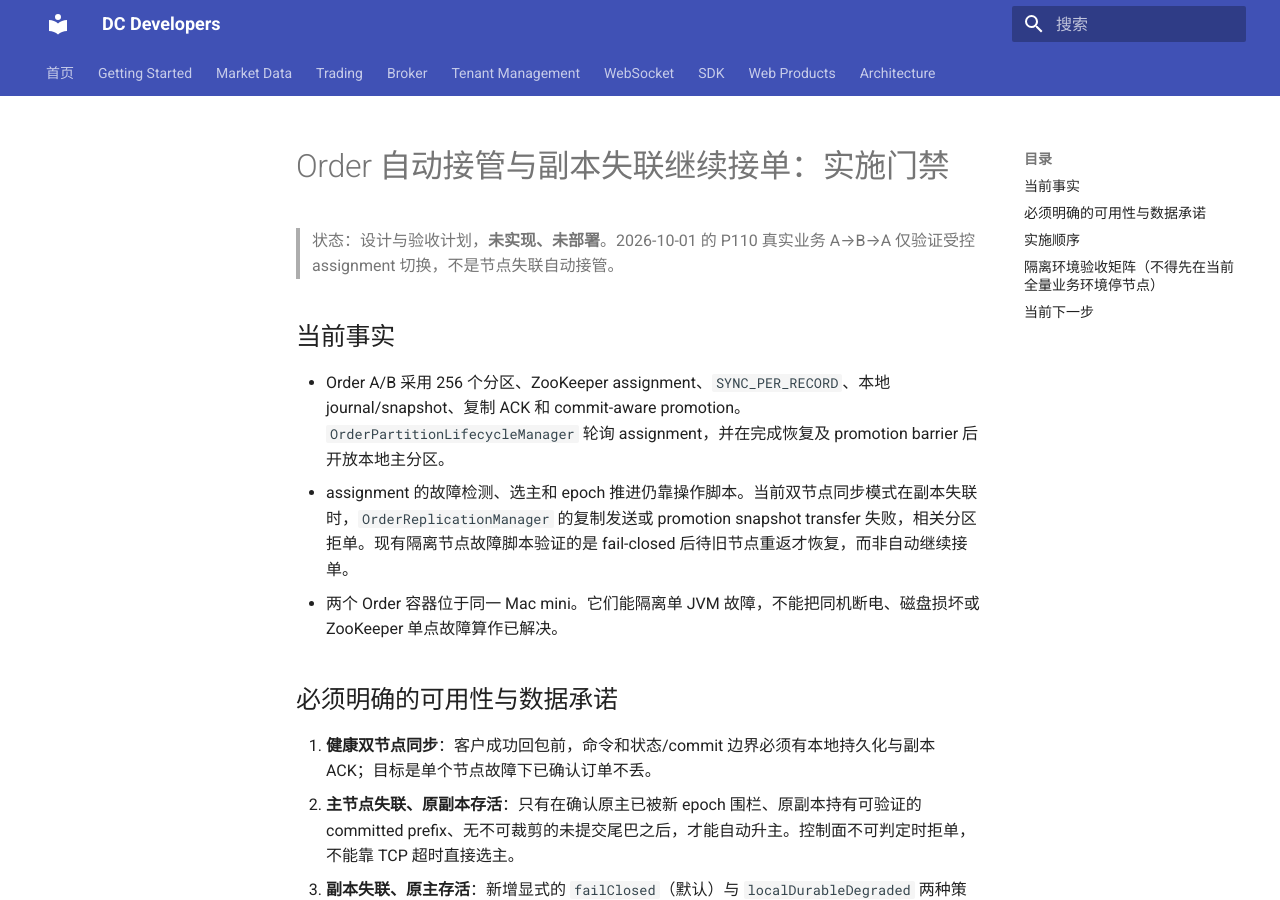
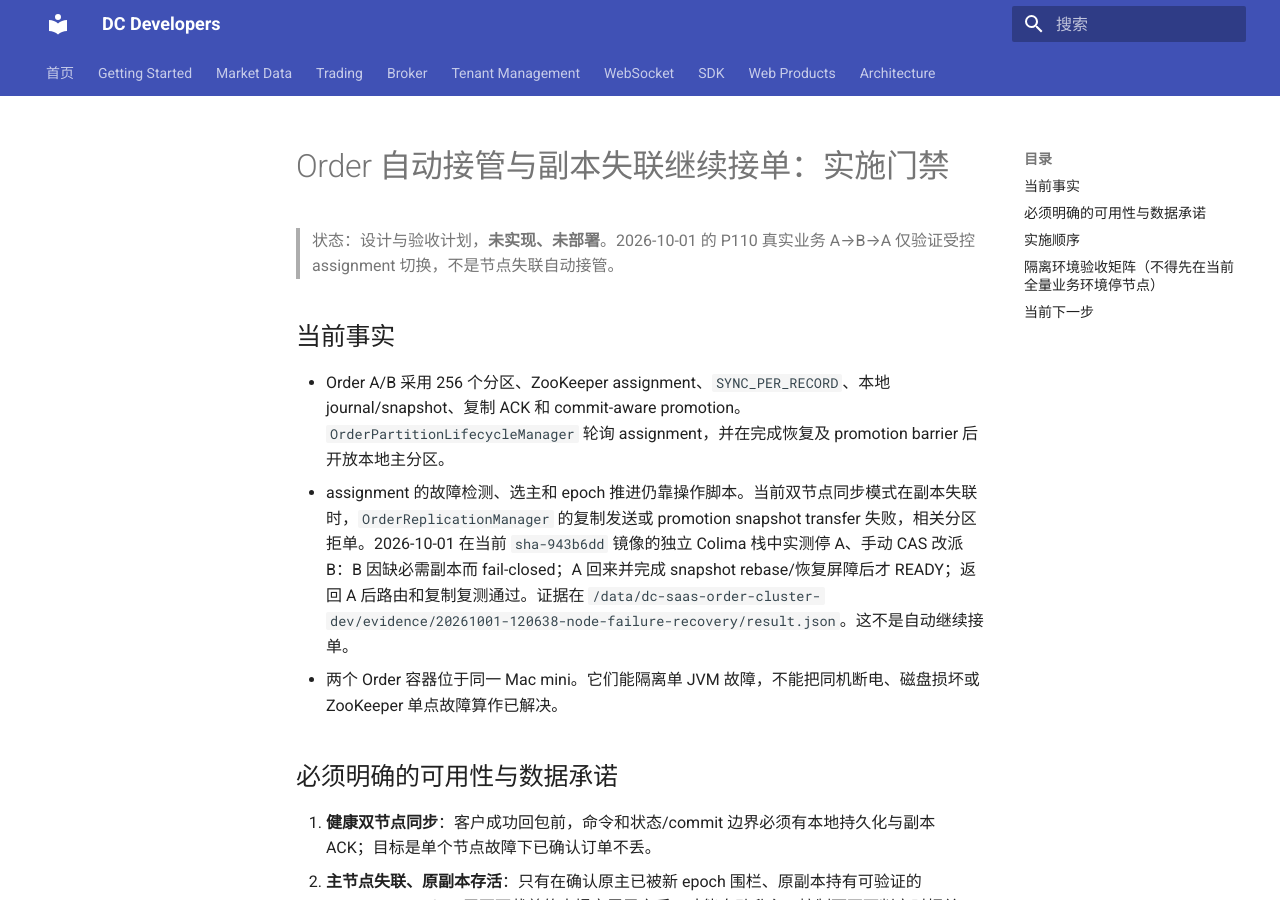
Before and after one commit to bliplink/dc-quant-deploy, an MkDocs documentation site: the page built from docs/ORDER_AUTOMATIC_FAILOVER_DESIGN_20261001.zh-CN.md, in a window 1280 px wide and 900 px high. Built offline with MkDocs 1.6.1 and Material for MkDocs 9.7.7, drawn with Linux system fonts in a browser that asks for light colours; some of the changed text lies outside the part shown.

Commit message:
test(deploy): verify isolated Order node loss on current images

```diff
--- a/docs/ORDER_AUTOMATIC_FAILOVER_DESIGN_20261001.zh-CN.md
+++ b/docs/ORDER_AUTOMATIC_FAILOVER_DESIGN_20261001.zh-CN.md
@@ -5,7 +5,7 @@
 ## 当前事实
 
 - Order A/B 采用 256 个分区、ZooKeeper assignment、`SYNC_PER_RECORD`、本地 journal/snapshot、复制 ACK 和 commit-aware promotion。`OrderPartitionLifecycleManager` 轮询 assignment，并在完成恢复及 promotion barrier 后开放本地主分区。
-- assignment 的故障检测、选主和 epoch 推进仍靠操作脚本。当前双节点同步模式在副本失联时，`OrderReplicationManager` 的复制发送或 promotion snapshot transfer 失败，相关分区拒单。现有隔离节点故障脚本验证的是 fail-closed 后待旧节点重返才恢复，而非自动继续接单。
+- assignment 的故障检测、选主和 epoch 推进仍靠操作脚本。当前双节点同步模式在副本失联时，`OrderReplicationManager` 的复制发送或 promotion snapshot transfer 失败，相关分区拒单。2026-10-01 在当前 `sha-943b6dd` 镜像的独立 Colima 栈中实测停 A、手动 CAS 改派 B：B 因缺必需副本而 fail-closed；A 回来并完成 snapshot rebase/恢复屏障后才 READY；返回 A 后路由和复制复测通过。证据在 `/data/dc-saas-order-cluster-dev/evidence/20261001-120638-node-failure-recovery/result.json`。这不是自动继续接单。
 - 两个 Order 容器位于同一 Mac mini。它们能隔离单 JVM 故障，不能把同机断电、磁盘损坏或 ZooKeeper 单点故障算作已解决。
 
 ## 必须明确的可用性与数据承诺
@@ -36,4 +36,4 @@
 
 ## 当前下一步
 
-先在隔离栈把 controller、显式降级模式和上述故障矩阵跑通，再考虑当前业务栈的单分区灰度。现有隔离故障脚本已修为 versioned CAS 和条件恢复，单元测试通过；但隔离 Compose 当前未运行，脚本尚未执行。Order 接单阶段计时镜像 `c595bfc` 也尚未部署；当前 63 个活跃租户与 39 个非零持仓下，诊断发布需完整 A/B 围栏、Trade 配套重启、256 READY、业务和投影回归，不应单侧热换。
+隔离栈的**当前行为基线**已跑通：路由/同步 ACK → 停 A → 缺副本拒单 → A 恢复后 B READY → 切回 A → 路由/复制复测，随后隔离容器已停止并保留证据。下一步才是在隔离栈实现 controller、显式降级模式和剩余故障矩阵，再考虑当前业务栈的单分区灰度。Order 接单阶段计时镜像 `c595bfc` 也尚未部署；当前 63 个活跃租户与 39 个非零持仓下，诊断发布需完整 A/B 围栏、Trade 配套重启、256 READY、业务和投影回归，不应单侧热换。
```
Also changed, not shown: OPEN_TRADING_CORE_HANDOFF.md (+2 -1 lines), docs/CURRENT_ISSUES_20261001.zh-CN.md (+1 -1 lines), 3 other files.
